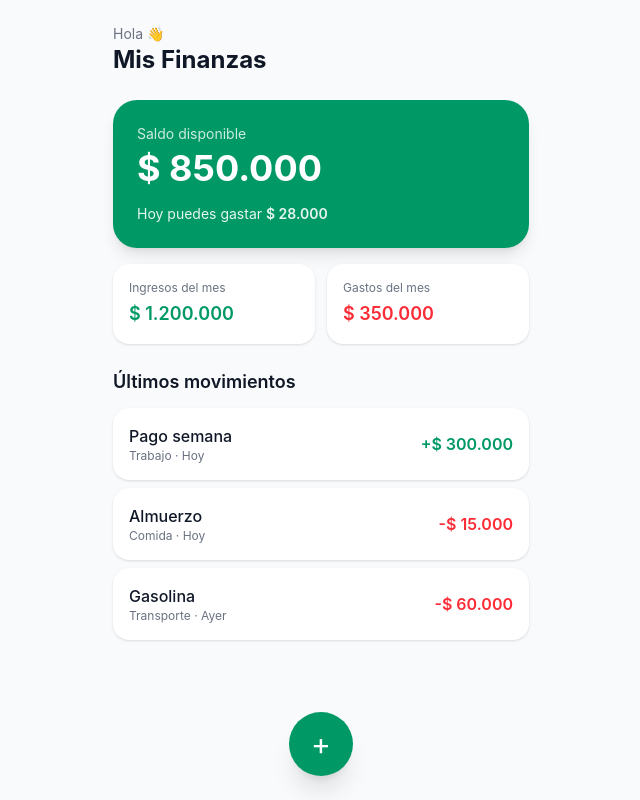
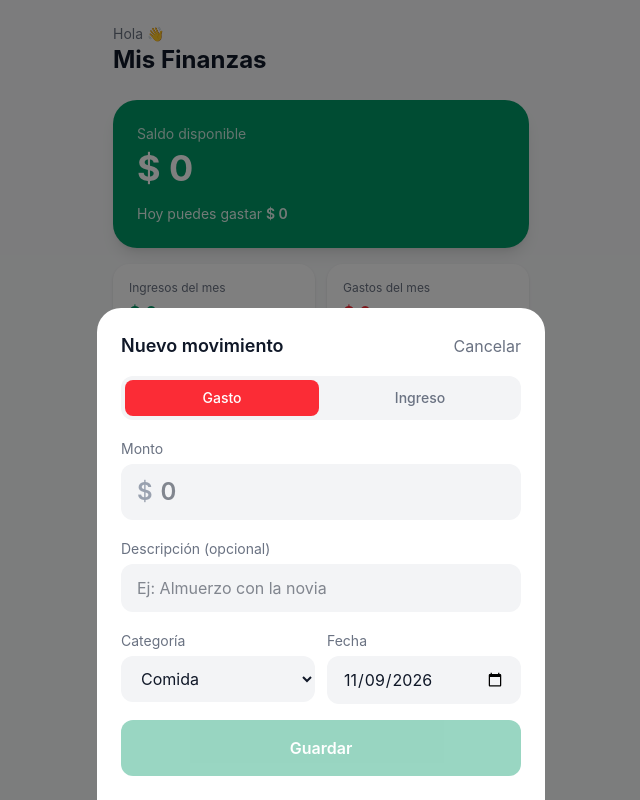
Before and after one commit to juanpablo-devia/finanzas-app, a React (Vite) app: page / in a window 1280 px wide. Both pictures are taken after a click on the button "Agregar movimiento". Shown: the whole page, without its empty margins (319-959 px from the left). Built offline with nearby package versions, Linux system fonts and the light colour scheme.

Commit message:
Formulario para registrar ingresos y gastos

```diff
--- a/src/App.tsx
+++ b/src/App.tsx
@@ -1,20 +1,35 @@
-import { formatearPesos } from './utils/formato'
+import { useState } from 'react'
+import FormularioMovimiento from './components/FormularioMovimiento'
+import type { Movimiento } from './types'
+import { formatearFecha, formatearPesos, hoyISO } from './utils/formato'
 
-// Datos de prueba (en el próximo paso los volvemos reales)
-const resumen = {
-  saldo: 850000,
-  ingresosMes: 1200000,
-  gastosMes: 350000,
-  puedoGastarHoy: 28000,
+const sumar = (lista: Movimiento[]) => lista.reduce((total, m) => total + m.monto, 0)
+
+function App() {
+  const [movimientos, setMovimientos] = useState<Movimiento[]>([])
+  const [formularioAbierto, setFormularioAbierto] = useState(false)
+
+  // ---- Valores derivados: se calculan en cada render, no se guardan ----
+  const ingresos = movimientos.filter((m) => m.tipo === 'ingreso')
+  const gastos = movimientos.filter((m) => m.tipo === 'gasto')
+  const saldo = sumar(ingresos) - sumar(gastos)
+
+  const mesActual = hoyISO().slice(0, 7) // 'YYYY-MM'
+  const ingresosMes = sumar(ingresos.filter((m) => m.fecha.startsWith(mesActual)))
+  const gastosMes = sumar(gastos.filter((m) => m.fecha.startsWith(mesActual)))
+
+  const hoy = new Date()
+  const diasDelMes = new Date(hoy.getFullYear(), hoy.getMonth() + 1, 0).getDate()
+  const diasRestantes = diasDelMes - hoy.getDate() + 1
+  const puedoGastarHoy = Math.max(0, Math.floor((ingresosMes - gastosMes) / diasRestantes))
+
+  const ordenados = [...movimientos].sort((a, b) => b.fecha.localeCompare(a.fecha))
+
+  function agregarMovimiento(nuevo: Movimiento) {
+    setMovimientos((anteriores) => [nuevo, ...anteriores])
+    setFormularioAbierto(false)
   }
 
-const movimientos = [
-  { id: '1', tipo: 'ingreso', descripcion: 'Pago semana', categoria: 'Trabajo', monto: 300000, fecha: 'Hoy' },
-  { id: '2', tipo: 'gasto', descripcion: 'Almuerzo', categoria: 'Comida', monto: 15000, fecha: 'Hoy' },
-  { id: '3', tipo: 'gasto', descripcion: 'Gasolina', categoria: 'Transporte', monto: 60000, fecha: 'Ayer' },
-]
-
-function App() {
   return (
     <main className="mx-auto min-h-dvh max-w-md px-4 pt-6 pb-32">
       <header className="mb-6">
@@ -22,37 +37,35 @@ function App() {
         <h1 className="text-2xl font-bold">Mis Finanzas</h1>
       </header>
 
-      {/* Tarjeta de saldo */}
       <section className="rounded-3xl bg-emerald-600 p-6 text-white shadow-lg">
         <p className="text-sm opacity-80">Saldo disponible</p>
-        <p className="mt-1 text-4xl font-bold">{formatearPesos(resumen.saldo)}</p>
+        <p className="mt-1 text-4xl font-bold">{formatearPesos(saldo)}</p>
         <p className="mt-4 text-sm opacity-90">
-          Hoy puedes gastar{' '}
-          <span className="font-semibold">{formatearPesos(resumen.puedoGastarHoy)}</span>
+          Hoy puedes gastar <span className="font-semibold">{formatearPesos(puedoGastarHoy)}</span>
         </p>
       </section>
 
-      {/* Ingresos y gastos del mes */}
       <section className="mt-4 grid grid-cols-2 gap-3">
         <div className="rounded-2xl bg-white p-4 shadow-sm dark:bg-gray-900">
           <p className="text-xs text-gray-500 dark:text-gray-400">Ingresos del mes</p>
-          <p className="mt-1 text-lg font-semibold text-emerald-600">
-            {formatearPesos(resumen.ingresosMes)}
-          </p>
+          <p className="mt-1 text-lg font-semibold text-emerald-600">{formatearPesos(ingresosMes)}</p>
         </div>
         <div className="rounded-2xl bg-white p-4 shadow-sm dark:bg-gray-900">
           <p className="text-xs text-gray-500 dark:text-gray-400">Gastos del mes</p>
-          <p className="mt-1 text-lg font-semibold text-red-500">
-            {formatearPesos(resumen.gastosMes)}
-          </p>
+          <p className="mt-1 text-lg font-semibold text-red-500">{formatearPesos(gastosMes)}</p>
         </div>
       </section>
 
-      {/* Últimos movimientos */}
       <section className="mt-6">
         <h2 className="mb-3 text-lg font-semibold">Últimos movimientos</h2>
+
+        {ordenados.length === 0 ? (
+          <p className="rounded-2xl bg-white p-6 text-center text-sm text-gray-500 dark:bg-gray-900">
+            Aún no tienes movimientos. Toca <b>+</b> para agregar el primero.
+          </p>
+        ) : (
           <ul className="space-y-2">
-          {movimientos.map((m) => (
+            {ordenados.map((m) => (
               <li
                 key={m.id}
                 className="flex items-center justify-between rounded-2xl bg-white p-4 shadow-sm dark:bg-gray-900"
@@ -60,7 +73,7 @@ function App() {
                 <div>
                   <p className="font-medium">{m.descripcion}</p>
                   <p className="text-xs text-gray-500 dark:text-gray-400">
-                  {m.categoria} · {m.fecha}
+                    {m.categoria} · {formatearFecha(m.fecha)}
                   </p>
                 </div>
                 <p className={`font-semibold ${m.tipo === 'ingreso' ? 'text-emerald-600' : 'text-red-500'}`}>
@@ -70,15 +83,20 @@ function App() {
               </li>
             ))}
           </ul>
+        )}
       </section>
 
-      {/* Botón flotante para agregar */}
       <button
         aria-label="Agregar movimiento"
+        onClick={() => setFormularioAbierto(true)}
         className="fixed bottom-[calc(1.5rem+env(safe-area-inset-bottom))] left-1/2 h-16 w-16 -translate-x-1/2 rounded-full bg-emerald-600 text-3xl text-white shadow-xl transition active:scale-90"
       >
         +
       </button>
+
+      {formularioAbierto && (
+        <FormularioMovimiento onGuardar={agregarMovimiento} onCerrar={() => setFormularioAbierto(false)} />
+      )}
     </main>
   )
 }
--- /dev/null
+++ b/src/components/FormularioMovimiento.tsx
@@ -0,0 +1,128 @@
+import { useState } from 'react'
+import { CATEGORIAS, type Movimiento, type TipoMovimiento } from '../types'
+import { generarId } from '../utils/id'
+import { hoyISO } from '../utils/formato'
+
+interface Props {
+  onGuardar: (movimiento: Movimiento) => void
+  onCerrar: () => void
+}
+
+const estiloCampo =
+  'mt-1 w-full rounded-xl bg-gray-100 px-4 py-3 text-base outline-none dark:bg-gray-800'
+
+export default function FormularioMovimiento({ onGuardar, onCerrar }: Props) {
+  const [tipo, setTipo] = useState<TipoMovimiento>('gasto')
+  const [monto, setMonto] = useState('') // solo dígitos: "15000"
+  const [descripcion, setDescripcion] = useState('')
+  const [categoria, setCategoria] = useState(CATEGORIAS.gasto[0])
+  const [fecha, setFecha] = useState(hoyISO())
+
+  function cambiarTipo(nuevo: TipoMovimiento) {
+    setTipo(nuevo)
+    setCategoria(CATEGORIAS[nuevo][0])
+  }
+
+  function guardar() {
+    const valor = Number(monto)
+    if (!valor) return
+    onGuardar({
+      id: generarId(),
+      tipo,
+      monto: valor,
+      descripcion: descripcion.trim() || categoria,
+      categoria,
+      fecha,
+    })
+  }
+
+  return (
+    <div className="fixed inset-0 z-50 flex items-end justify-center bg-black/50" onClick={onCerrar}>
+      <form
+        onClick={(e) => e.stopPropagation()}
+        onSubmit={(e) => {
+          e.preventDefault()
+          guardar()
+        }}
+        className="w-full max-w-md space-y-4 rounded-t-3xl bg-white p-6 pb-[calc(1.5rem+env(safe-area-inset-bottom))] dark:bg-gray-900"
+      >
+        <div className="flex items-center justify-between">
+          <h2 className="text-lg font-semibold">Nuevo movimiento</h2>
+          <button type="button" onClick={onCerrar} className="text-gray-500">
+            Cancelar
+          </button>
+        </div>
+
+        {/* Selector gasto / ingreso */}
+        <div className="grid grid-cols-2 gap-1 rounded-xl bg-gray-100 p-1 dark:bg-gray-800">
+          {(['gasto', 'ingreso'] as const).map((t) => (
+            <button
+              key={t}
+              type="button"
+              onClick={() => cambiarTipo(t)}
+              className={`rounded-lg py-2 text-sm font-medium capitalize transition ${
+                tipo === t
+                  ? t === 'gasto'
+                    ? 'bg-red-500 text-white'
+                    : 'bg-emerald-600 text-white'
+                  : 'text-gray-500'
+              }`}
+            >
+              {t}
+            </button>
+          ))}
+        </div>
+
+        {/* Monto */}
+        <label className="block">
+          <span className="text-sm text-gray-500 dark:text-gray-400">Monto</span>
+          <div className="mt-1 flex items-center rounded-xl bg-gray-100 px-4 dark:bg-gray-800">
+            <span className="text-2xl font-semibold text-gray-400">$</span>
+            <input
+              inputMode="numeric"
+              placeholder="0"
+              value={monto ? Number(monto).toLocaleString('es-CO') : ''}
+              onChange={(e) => setMonto(e.target.value.replace(/\D/g, ''))}
+              className="w-full bg-transparent px-2 py-3 text-2xl font-semibold outline-none"
+            />
+          </div>
+        </label>
+
+        {/* Descripción */}
+        <label className="block">
+          <span className="text-sm text-gray-500 dark:text-gray-400">Descripción (opcional)</span>
+          <input
+            value={descripcion}
+            onChange={(e) => setDescripcion(e.target.value)}
+            placeholder="Ej: Almuerzo con la novia"
+            className={estiloCampo}
+          />
+        </label>
+
+        {/* Categoría y fecha */}
+        <div className="grid grid-cols-2 gap-3">
+          <label className="block">
+            <span className="text-sm text-gray-500 dark:text-gray-400">Categoría</span>
+            <select value={categoria} onChange={(e) => setCategoria(e.target.value)} className={estiloCampo}>
+              {CATEGORIAS[tipo].map((c) => (
+                <option key={c}>{c}</option>
+              ))}
+            </select>
+          </label>
+          <label className="block">
+            <span className="text-sm text-gray-500 dark:text-gray-400">Fecha</span>
+            <input type="date" value={fecha} onChange={(e) => setFecha(e.target.value)} className={estiloCampo} />
+          </label>
+        </div>
+
+        <button
+          type="submit"
+          disabled={!monto}
+          className="w-full rounded-xl bg-emerald-600 py-4 font-semibold text-white transition active:scale-95 disabled:opacity-40"
+        >
+          Guardar
+        </button>
+      </form>
+    </div>
+  )
+}
--- /dev/null
+++ b/src/types.ts
@@ -0,0 +1,15 @@
+export type TipoMovimiento = 'ingreso' | 'gasto'
+
+export interface Movimiento {
+  id: string
+  tipo: TipoMovimiento
+  monto: number        // entero en pesos
+  descripcion: string
+  categoria: string
+  fecha: string        // 'YYYY-MM-DD'
+}
+
+export const CATEGORIAS: Record<TipoMovimiento, string[]> = {
+  ingreso: ['Trabajo', 'Regalo', 'Venta', 'Otro'],
+  gasto: ['Comida', 'Transporte', 'Gasolina', 'Universidad', 'Salidas', 'Servicios', 'Compras', 'Otro'],
+}
--- a/src/utils/formato.ts
+++ b/src/utils/formato.ts
@@ -7,3 +7,25 @@ const formatoCOP = new Intl.NumberFormat('es-CO', {
 export function formatearPesos(valor: number): string {
   return formatoCOP.format(valor)
 }
+
+// Fecha local en formato 'YYYY-MM-DD'.
+// No usamos toISOString() porque devuelve la fecha en UTC:
+// en Colombia, después de las 7 p. m. ya marcaría el día siguiente.
+export function aISO(fecha: Date): string {
+  const mes = String(fecha.getMonth() + 1).padStart(2, '0')
+  const dia = String(fecha.getDate()).padStart(2, '0')
+  return `${fecha.getFullYear()}-${mes}-${dia}`
+}
+
+export function hoyISO(): string {
+  return aISO(new Date())
+}
+
+export function formatearFecha(iso: string): string {
+  const ayer = new Date()
+  ayer.setDate(ayer.getDate() - 1)
+
+  if (iso === hoyISO()) return 'Hoy'
+  if (iso === aISO(ayer)) return 'Ayer'
+  return new Date(iso + 'T00:00').toLocaleDateString('es-CO', { day: 'numeric', month: 'short' })
+}
--- /dev/null
+++ b/src/utils/id.ts
@@ -0,0 +1,5 @@
+// crypto.randomUUID() solo funciona en HTTPS o localhost.
+// En el iPhone entramos por http://10.10.x.x, así que usamos esto:
+export function generarId(): string {
+  return Date.now().toString(36) + Math.random().toString(36).slice(2, 8)
+}
```
Lines whose indentation alone changed are shown as unchanged.
